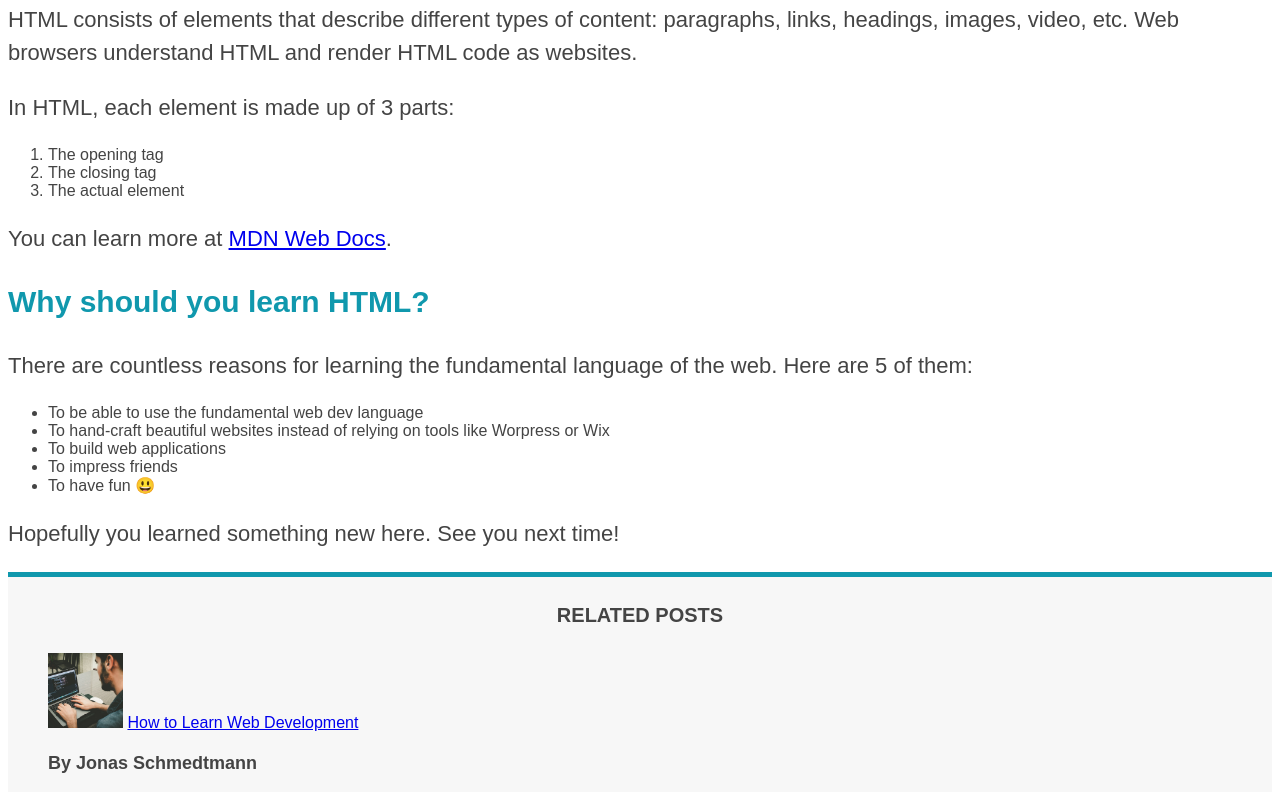
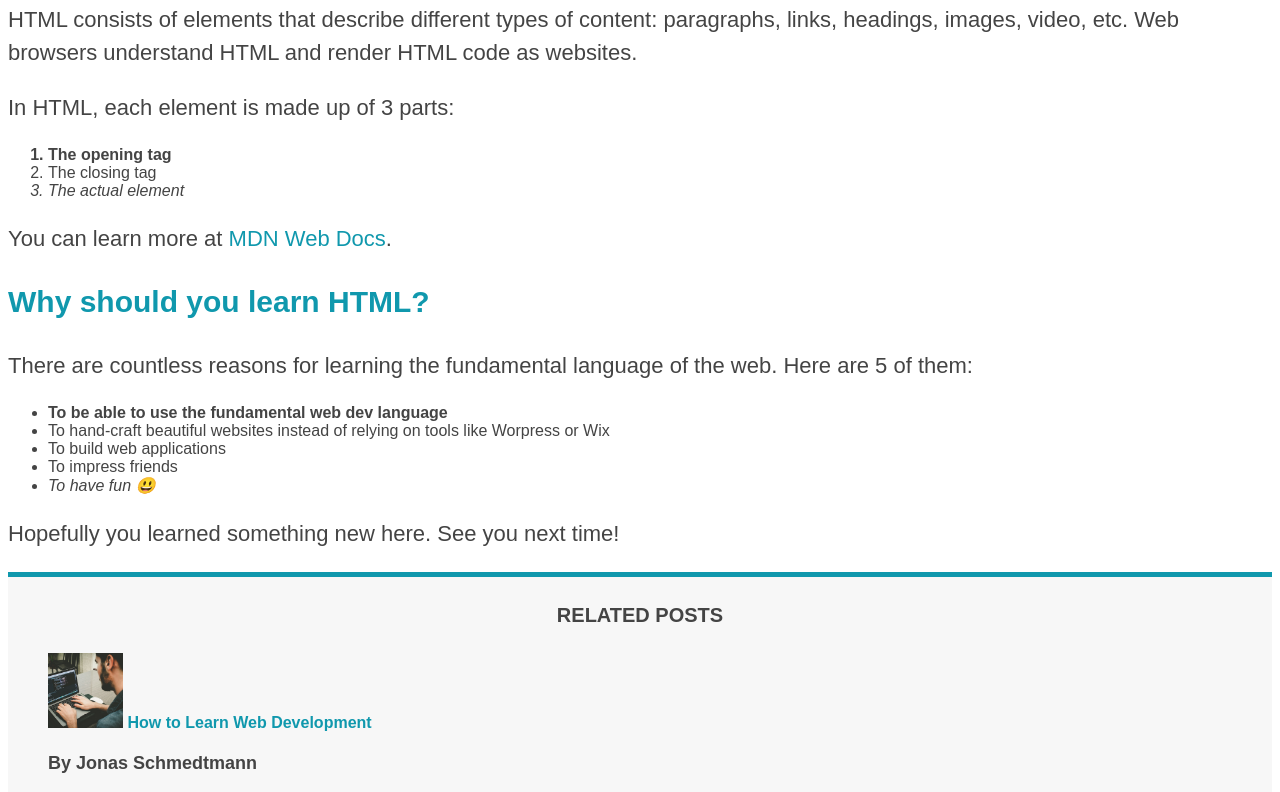
Before and after one commit to 08024763000biyi-dev/web-dev-journey-2026, a plain HTML site: page code-magazine/index.html in a window 1280 px wide. Shown: the part 853-1645 px from the top of the page. Drawn offline with Linux system fonts and the light colour scheme.

Commit message:
feat: complete CSS selectors, colors, pseudo-classes, link styling, and DevTools exploration

```diff
--- a/code-magazine/index.html
+++ b/code-magazine/index.html
@@ -64,7 +64,7 @@
       <p>In HTML, each element is made up of 3 parts:</p>
 
       <ol>
-        <li>The opening tag</li>
+        <li class="first-li">The opening tag</li>
         <li>The closing tag</li>
         <li>The actual element</li>
       </ol>
@@ -87,7 +87,7 @@
       </p>
 
       <ul>
-        <li>To be able to use the fundamental web dev language</li>
+        <li class="first-li">To be able to use the fundamental web dev language</li>
         <li>
           To hand-craft beautiful websites instead of relying on tools like
           Worpress or Wix
--- a/code-magazine/style.css
+++ b/code-magazine/style.css
@@ -83,3 +83,50 @@
   border-top: 5px solid #1098ad;
   border-bottom: 5px solid #1098ad;
 }
+
+/* .first-li {
+  font-weight: bold;
+} */
+
+li:first-child {
+  font-weight: bold;
+}
+
+li:last-child {
+  font-style: italic;
+}
+
+/* li:nth-child(even){
+  color: red;
+} */
+
+/* Misconception: this won;t work */
+article p:first-child {
+  color: red;
+}
+
+/* Styling links */
+a {
+  color: red;
+}
+
+a:link {
+  color: #1098ad;
+  text-decoration: none;
+}
+
+a:visited {
+  color: #1098ad;
+}
+
+a:hover {
+  color: orangered;
+  font-weight: bold;
+  text-decoration: underline orangered;
+}
+
+a:active {
+  background-color: black;
+  font-style: italic;
+}
+/* LVHA */
```
Also changed, not shown: README.md, code-magazine/README.md, code-magazine/images/styled code-magazine-preview.png (deleted), code-magazine/images/styled-code-magazine-preview.png (added), images/styled code-magazine-preview.png (deleted), images/styled-code-magazine-preview.png (added).
